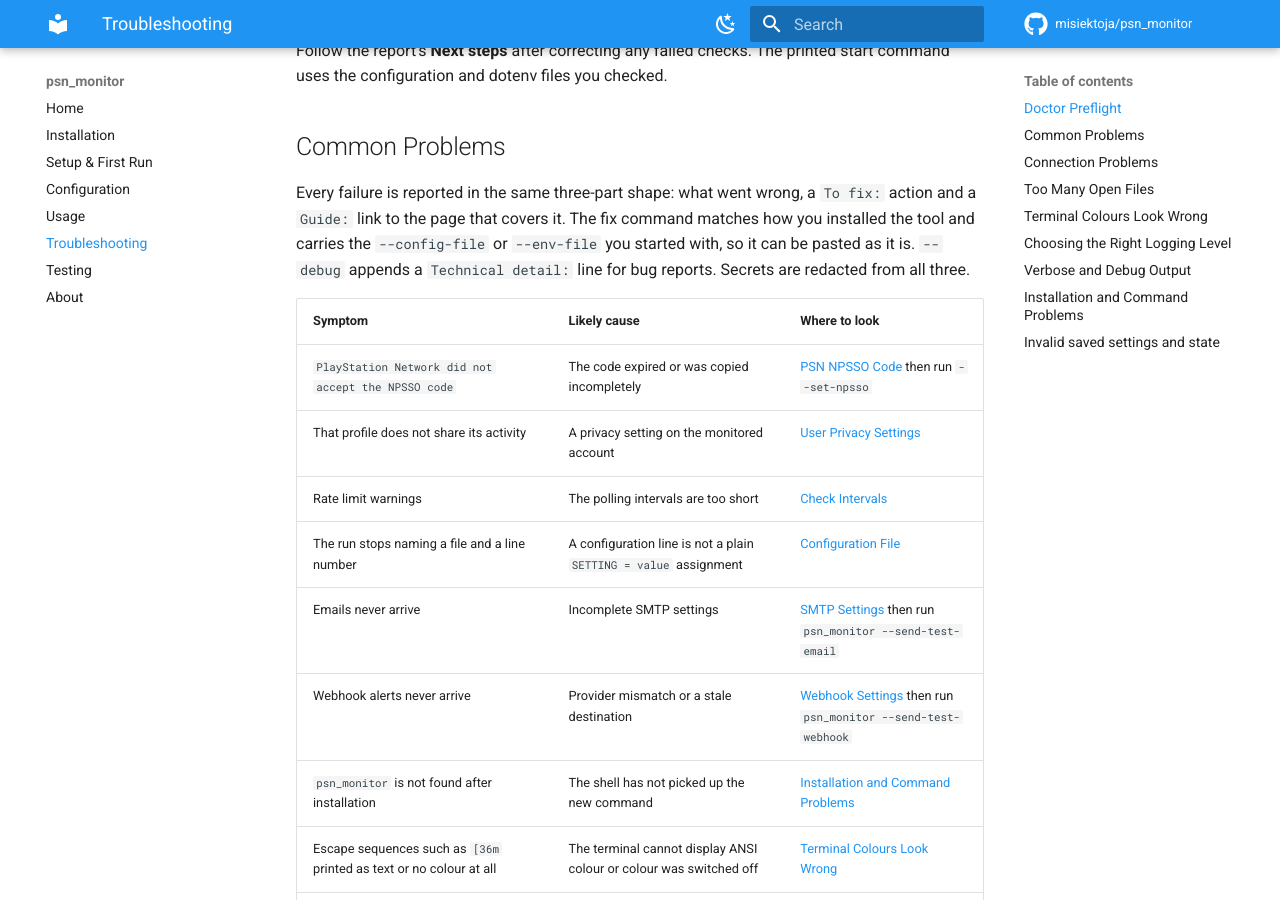
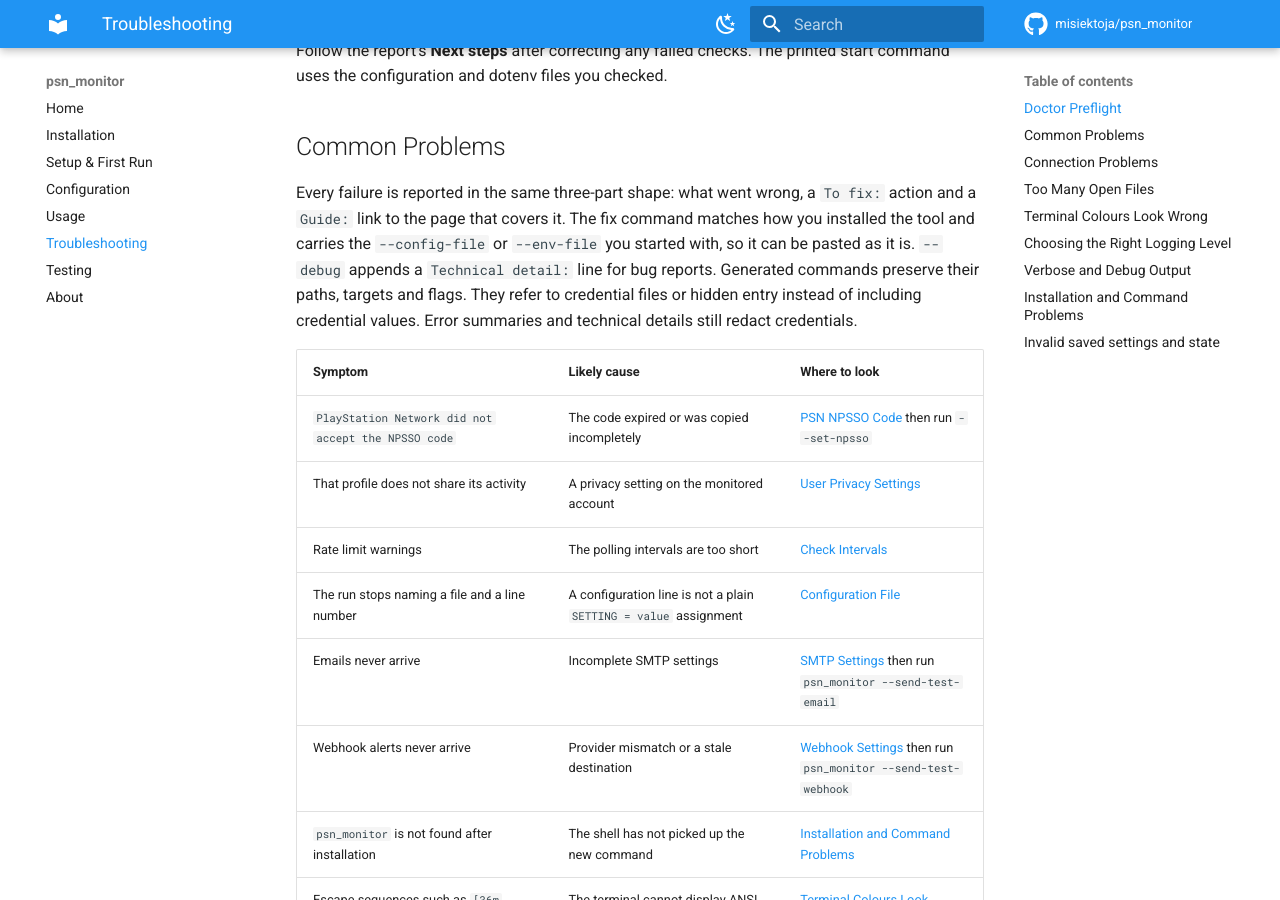
Before and after one commit to misiektoja/psn_monitor, an MkDocs documentation site: the page built from docs/troubleshooting.md, in a window 1280 px wide and 900 px high, scrolled down 860 px. Built offline with MkDocs 1.6.1 and Material for MkDocs 9.7.7, drawn with Linux system fonts in a browser that asks for light colours; comment, search, counter and statistics services are not loaded.

Commit message:
docs(troubleshooting): explain command preservation during redaction

```diff
--- a/docs/troubleshooting.md
+++ b/docs/troubleshooting.md
@@ -31,7 +31,7 @@ Follow the report's **Next steps** after correcting any failed checks. The print
 <a id="common-problems"></a>
 ## Common Problems
 
-Every failure is reported in the same three-part shape: what went wrong, a `To fix:` action and a `Guide:` link to the page that covers it. The fix command matches how you installed the tool and carries the `--config-file` or `--env-file` you started with, so it can be pasted as it is. `--debug` appends a `Technical detail:` line for bug reports. Secrets are redacted from all three.
+Every failure is reported in the same three-part shape: what went wrong, a `To fix:` action and a `Guide:` link to the page that covers it. The fix command matches how you installed the tool and carries the `--config-file` or `--env-file` you started with, so it can be pasted as it is. `--debug` appends a `Technical detail:` line for bug reports. Generated commands preserve their paths, targets and flags. They refer to credential files or hidden entry instead of including credential values. Error summaries and technical details still redact credentials.
 
 | Symptom | Likely cause | Where to look |
 | --- | --- | --- |
```
